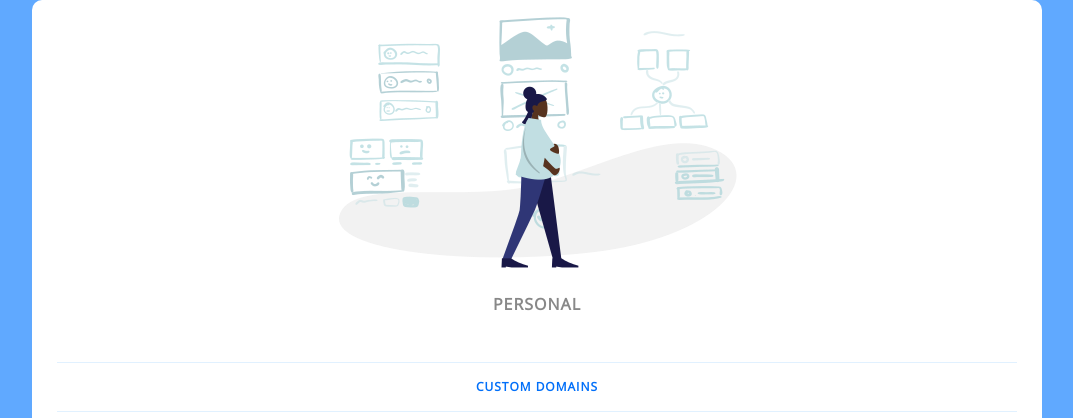
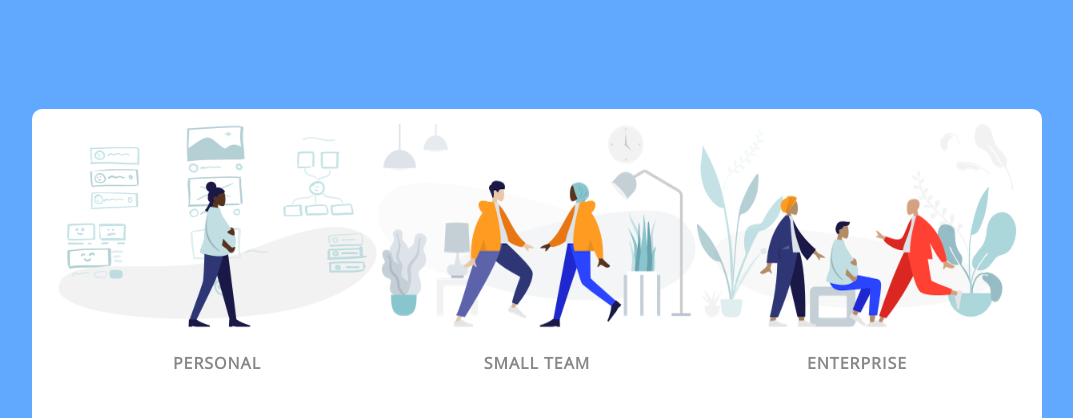
Before and after one commit to AminaTheUnicorn/Pricing-Pancel, a plain HTML site: page index.html in a window 1280 px wide. Shown: the top 418 px of the page, without its empty margins (103-1176 px from the left). Drawn offline with nearby package versions, Linux system fonts and the light colour scheme.

Commit message:
min-width media query added

```diff
--- a/app.css
+++ b/app.css
@@ -215,3 +215,9 @@ transition: background-color 200ms ease-in-out;
 background-color:#e1f1ff ;
 
 }
+
+@media(min-width: 900px){
+    .panel{
+        flex-direction: row;
+    }
+}
```
